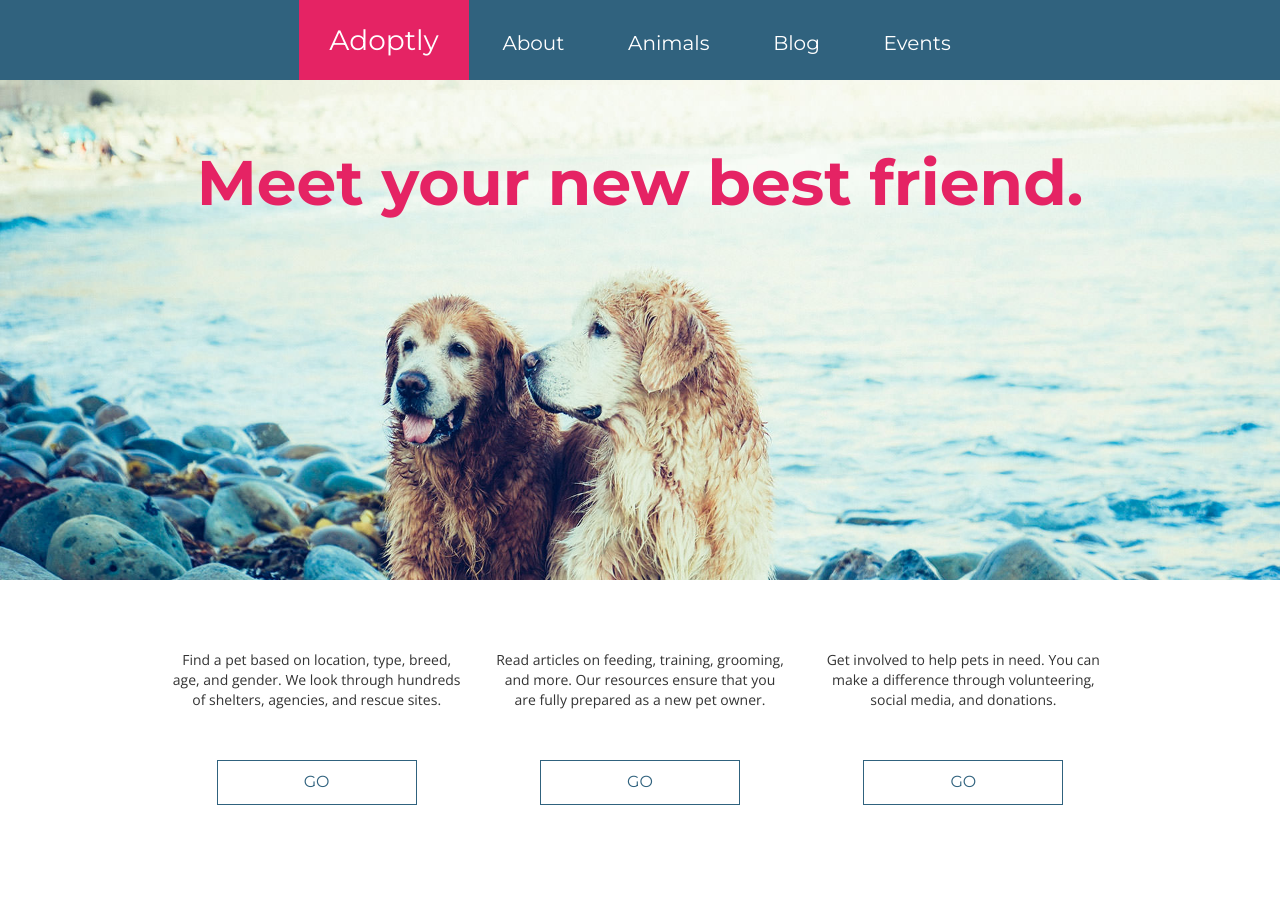
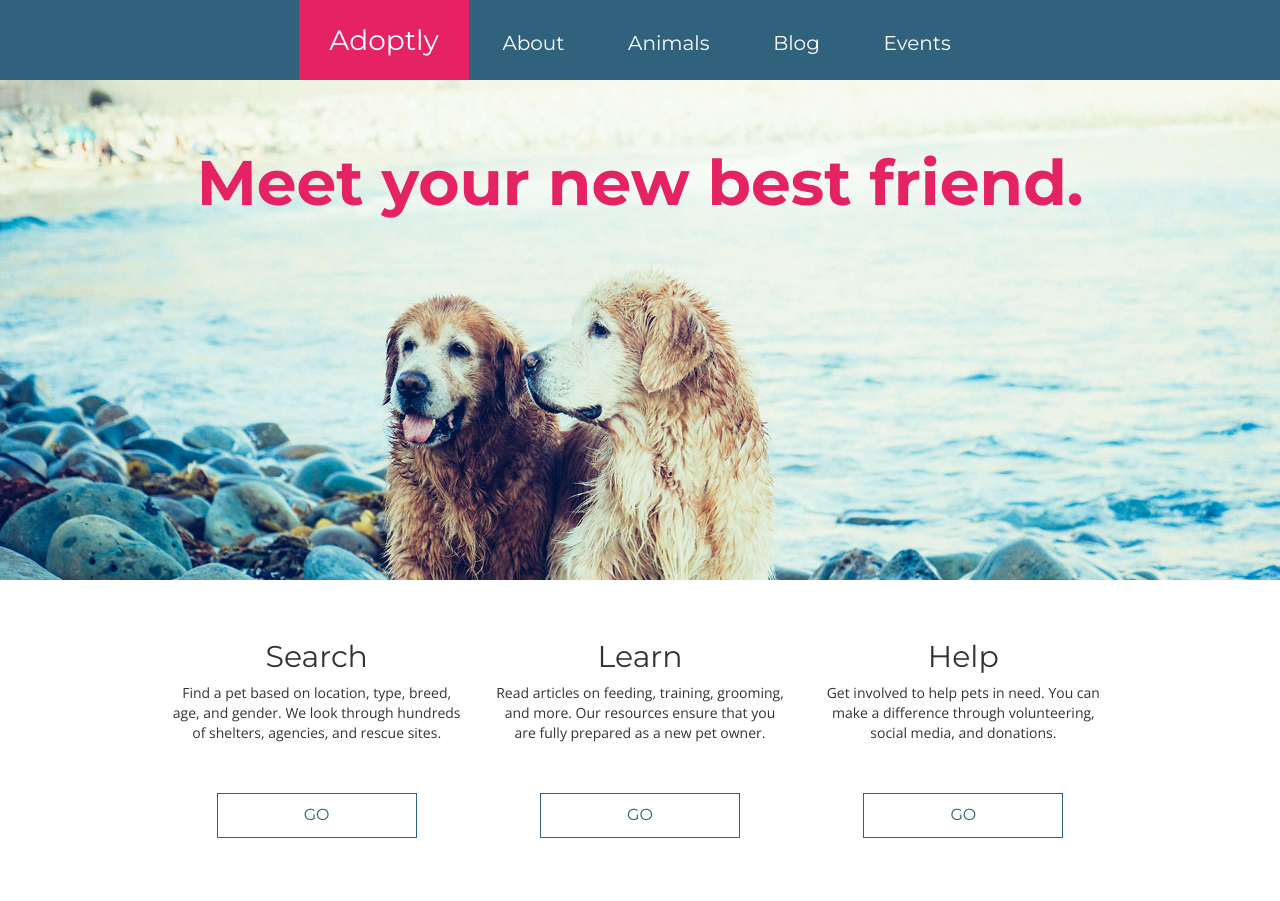
Before and after one commit to nerdoncall/adoptly-app, a plain HTML site: page index.html in a window 1280 px wide. Shown: the top 901 px of the page. Drawn offline with nearby package versions, Linux system fonts and the light colour scheme.

Commit message:
Add column headings

```diff
--- a/index.html
+++ b/index.html
@@ -30,17 +30,17 @@
       <div class="container">
         <div class="row">
           <div class="col-md-4">
-            <h2></h2>
+            <h2>Search</h2>
             <p>Find a pet based on location, type, breed, age, and gender. We look through hundreds of shelters, agencies, and rescue sites. </p>
             <a href="#" class="btn">Go</a>
           </div>
           <div class="col-md-4">
-            <h2></h2>
+            <h2>Learn</h2>
             <p>Read articles on feeding, training, grooming, and more. Our resources ensure that you are fully prepared as a new pet owner.</p>
             <a href="#" class="btn">Go</a>
           </div>
           <div class="col-md-4">
-            <h2></h2>
+            <h2>Help</h2>
             <p>Get involved to help pets in need. You can make a difference through volunteering, social media, and donations.</p>
             <a href="#" class="btn">Go</a>
           </div>
```
